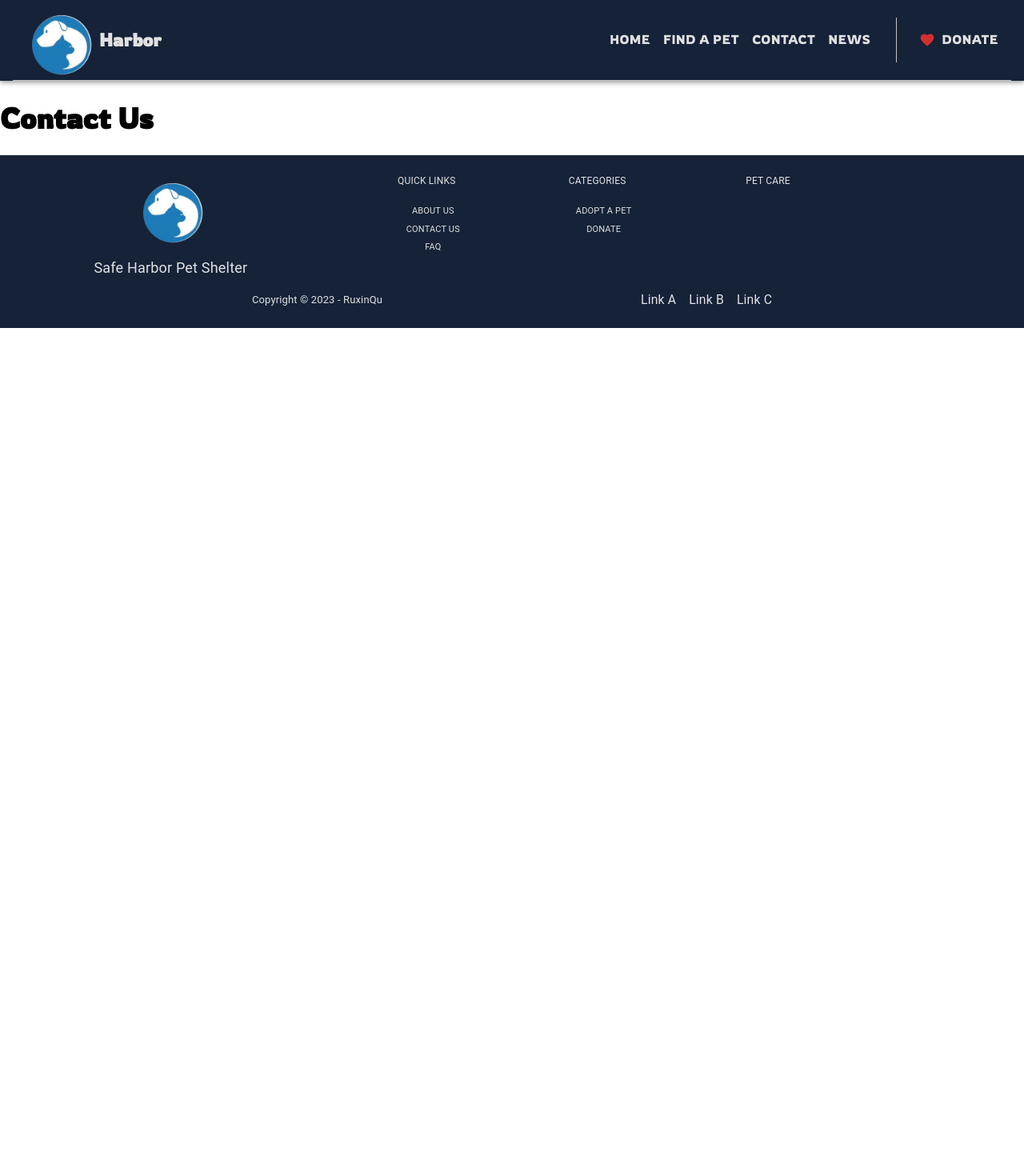
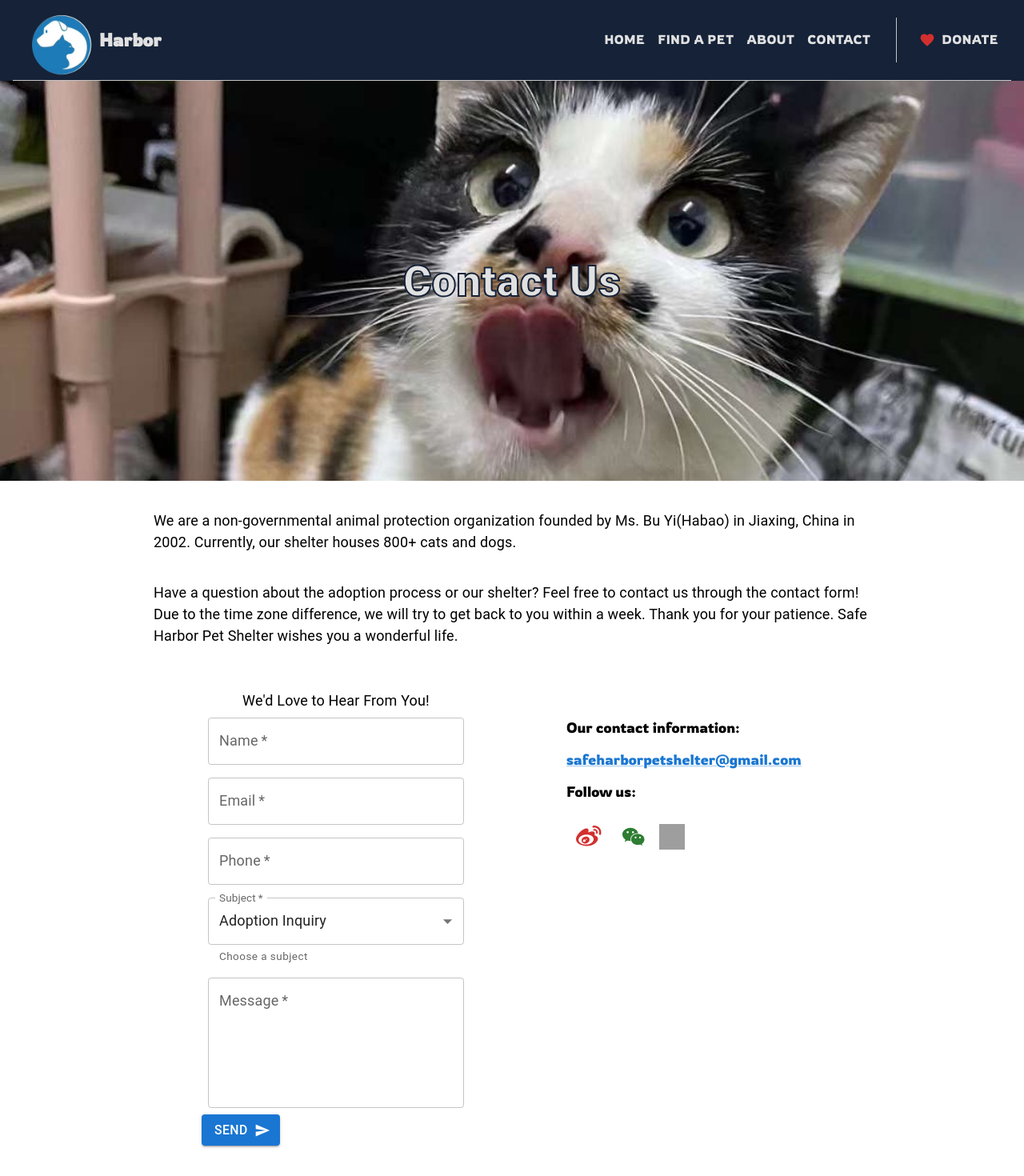
Before and after one commit to RuxinQu/safe-harbor-pet-shelter, a React (Create React App) app in the folder client/: page /contact in a window 1280 px wide. Shown: the top 1470 px of the page at 80% size. Before the commit the page ends 800 px from the top, so only its background shows below. Built offline with nearby package versions, Linux system fonts and the light colour scheme; grey boxes are pictures that could not be loaded.

Commit message:
add contact page

```diff
--- a/client/src/App.css
+++ b/client/src/App.css
@@ -30,6 +30,9 @@ html {
   padding-inline-start: 1ch;
 }
 
+.contact-title {
+  -webkit-text-stroke: 2px #152238; /* fallback for older browsers */
+}
 @media (max-width: 600px) {
   .home-img {
     clip-path: polygon(0% 0%, 100% 0%, 100% 100%, 0% 100%);
--- /dev/null
+++ b/client/src/components/About/Hero.js
@@ -0,0 +1,30 @@
+import React from "react";
+import Box from "@mui/material/Box";
+import Typography from "@mui/material/Typography";
+
+export const Hero = () => {
+  return (
+    <Box
+      sx={{
+        width: "100%",
+        height: 500,
+        backgroundImage: "url(/assets/banner-about.JPG)",
+        display: "flex",
+        alignItems: "center",
+        justifyContent: "center",
+        backgroundPosition: "center",
+      }}
+    >
+      <Typography
+        color={"#fff"}
+        sx={{
+          textAlign: "center",
+          fontWeight: 800,
+          fontSize: { xs: "1.5rem", sm: "2rem", lg: "3rem" },
+        }}
+      >
+        Safe Harbor Pet Shelter (China)
+      </Typography>
+    </Box>
+  );
+};
--- /dev/null
+++ b/client/src/components/About/SocialIcon.js
@@ -0,0 +1,47 @@
+import React, { useState } from "react";
+import IconButton from "@mui/material/IconButton";
+import Box from "@mui/material/Box";
+import { FaWeibo } from "react-icons/fa";
+import { AiFillWechat } from "react-icons/ai";
+export const SocialIcon = () => {
+  const [showWechat, setShowWechat] = useState(false);
+  return (
+    <Box>
+      <IconButton
+        aria-label="weibo"
+        size="large"
+        color="error"
+        component={"a"}
+        target="_blank"
+        href="https://weibo.com/n/哈宝的爱之家基地"
+      >
+        <FaWeibo />
+      </IconButton>
+      <IconButton
+        aria-label="phone"
+        size="large"
+        color="success"
+        onClick={() =>
+          showWechat ? setShowWechat(false) : setShowWechat(true)
+        }
+      >
+        <AiFillWechat />
+      </IconButton>
+      {showWechat && <span>Account Number: 13967353069</span>}
+      <IconButton
+        size="small"
+        color="error"
+        component="a"
+        target="_blank"
+        href="https://www.xiaohongshu.com/user/profile/5c2302d70000000005031f0c"
+      >
+        <img
+          src="https://asset.brandfetch.io/idvL6iJWSM/idR0HyI9DC.png"
+          alt="little red book"
+          width={31.5}
+          height={31.5}
+        />
+      </IconButton>
+    </Box>
+  );
+};
--- a/client/src/components/AppNavbar.js
+++ b/client/src/components/AppNavbar.js
@@ -17,8 +17,8 @@ import FavoriteIcon from "@mui/icons-material/Favorite";
 const pages = [
   { title: "Home", path: "/" },
   { title: "Find a Pet", path: "/pet" },
+  { title: "About", path: "/about-us" },
   { title: "Contact", path: "/contact" },
-  { title: "NEWS", path: "/news" },
 ];
 export const AppNavbar = () => {
   const [anchorElNav, setAnchorElNav] = useState(null);
--- /dev/null
+++ b/client/src/components/Contact/ContactForm.js
@@ -0,0 +1,101 @@
+import React, { useState } from "react";
+import Box from "@mui/material/Box";
+import TextField from "@mui/material/TextField";
+import Button from "@mui/material/Button";
+import SendIcon from "@mui/icons-material/Send";
+import { Typography } from "@mui/material";
+export const ContactForm = () => {
+  const [formState, setFormState] = useState({
+    name: "",
+    email: "",
+    phone: "",
+    subject: "",
+    message: "",
+  });
+
+  const handleChange = (event) => {
+    const target = event.target;
+    const value = target.value;
+    const name = target.name;
+    setFormState({ ...formState, [name]: value });
+  };
+
+  const handleSubmit = (e) => {
+    e.preventDefault();
+    // code to submit form data to server or send email
+  };
+
+  return (
+    <Box>
+      <Typography textAlign={"center"}>We'd Love to Hear From You!</Typography>
+      <Box
+        component="form"
+        sx={{
+          display: "flex",
+          flexDirection: "column",
+          "& .MuiTextField-root": { m: 1, width: 320 },
+        }}
+      >
+        <TextField
+          id="outlined-controlled"
+          label="Name"
+          name="name"
+          size="medium"
+          value={formState.name}
+          onChange={handleChange}
+          required
+        />
+        <TextField
+          id="outlined-controlled"
+          label="Email"
+          type="email"
+          name="email"
+          size="medium"
+          value={formState.email}
+          onChange={handleChange}
+          required
+        />
+        <TextField
+          id="outlined-controlled"
+          label="Phone"
+          type="tel"
+          name="phone"
+          size="medium"
+          value={formState.phone}
+          onChange={handleChange}
+          required
+        />
+        <TextField
+          id="filled-select-currency-native"
+          select
+          label="Subject"
+          SelectProps={{
+            native: true,
+          }}
+          helperText="Choose a subject"
+          name="subject"
+          size="medium"
+          variant="outlined"
+          required
+        >
+          <option value="Adoption Inquiry">Adoption Inquiry</option>
+          <option value="Volunteering">Volunteering</option>
+          <option value="Donations">Donations</option>
+          <option value="General Question">General Question</option>
+        </TextField>
+        <TextField
+          id="filled-multiline-static"
+          label="Message"
+          name="message"
+          size="medium"
+          multiline
+          rows={5}
+          required
+        />
+      </Box>
+      <Button variant="contained" endIcon={<SendIcon />}>
+        Send
+      </Button>
+    </Box>
+  );
+};
--- /dev/null
+++ b/client/src/components/Contact/Hero.js
@@ -0,0 +1,33 @@
+import React from "react";
+import Box from "@mui/material/Box";
+import Typography from "@mui/material/Typography";
+
+export const Hero = () => {
+  return (
+    <Box
+      sx={{
+        width: "100%",
+        height: 500,
+        backgroundImage: "url(/assets/banner-contact.JPG)",
+        display: "flex",
+        alignItems: "center",
+        justifyContent: "center",
+        backgroundPosition: "center",
+        backgroundRepeat: "no-repeat",
+        backgroundSize: "cover",
+      }}
+    >
+      <Typography
+        className="contact-title"
+        color="#e1e1e1"
+        sx={{
+          textAlign: "center",
+          fontWeight: 800,
+          fontSize: { xs: "1.5rem", sm: "2rem", lg: "3rem" },
+        }}
+      >
+        Contact Us
+      </Typography>
+    </Box>
+  );
+};
--- a/client/src/pages/Shelter/About.js
+++ b/client/src/pages/Shelter/About.js
@@ -1,14 +1,13 @@
-import React, { useEffect, useState } from "react";
+import React, { useEffect } from "react";
 import Box from "@mui/material/Box";
 import Link from "@mui/material/Link";
 import Divider from "@mui/material/Divider";
 import Typography from "@mui/material/Typography";
 import Button from "@mui/material/Button";
-import IconButton from "@mui/material/IconButton";
-import { FaWeibo } from "react-icons/fa";
-import { AiFillWechat } from "react-icons/ai";
+import { Hero } from "../../components/About/Hero";
+import { SocialIcon } from "../../components/About/SocialIcon";
 import { ShelterImgList } from "../../components/About/ShelterImgList";
-import { dogShelter, catShelter, charitySale } from "../../util/data";
+import { dogShelter, catShelter, adoption } from "../../util/data";
 
 const button = [
   { a: "/donate", text: "Thinking of Donating to us?" },
@@ -16,41 +15,43 @@ const button = [
 ];
 
 export default function Aboutus() {
-  const [showWechat, setShowWechat] = useState(false);
   useEffect(() => {
     window.scrollTo(0, 0);
   }, []);
   return (
+    <>
+      <Hero />
       <Box
         sx={{
           width: { xs: "90%", md: "70%", xl: 1200 },
-        m: "1rem auto",
+          m: "5rem auto",
         }}
       >
-      <Typography
+        <Divider
+          color="theme"
           sx={{
-          textAlign: "center",
-          fontWeight: 800,
-          fontSize: { xs: "1.4rem", md: "1.9rem" },
-          py: "2rem",
+            borderBottomWidth: 3,
+            m: "2rem auto",
+            backgroundColor: "#152238",
+            width: 100,
           }}
-      >
-        Safe Harbor Pet Shelter (China)
-      </Typography>
-      <Typography variant="body1">
-        We are a non-governmental animal protection organization founded by Ms.
-        Bu Yi (Habao) in 2002. It is a member of{" "}
+        />
+        <Typography sx={{ my: "2rem" }}>
+          We are a non-governmental animal protection organization founded by
+          Ms. Bu Yi (Habao) in 2002. It is a member of{" "}
           <Link href="http://www.csapa.org/apinfo/26461.htm" target="_blank">
             China Small Animal Protection Association
           </Link>
-        . For the past {new Date().getFullYear() - 2002} years, our organization
-        has been dedicated to rescuing as many stray cats and dogs as possible.
+          . For the past {new Date().getFullYear() - 2002} years, our
+          organization has been dedicated to rescuing as many stray cats and
+          dogs as possible.
+        </Typography>
+        <Typography sx={{ my: "2rem" }}>
           Currently, we care for over <strong>800</strong> cats and dogs in
-        Jiaxing, China, providing them with essential health care and services,
-        including spaying/neutering and vaccinations. Our ultimate goal is to
-        help each animal find a loving and permanent home.
+          Jiaxing, China, providing them with essential health care and
+          services, including spaying/neutering and vaccinations. Our ultimate
+          goal is to help each animal find a loving and permanent home.
         </Typography>
-
         {/* dog house section */}
         <Box
           sx={{
@@ -66,10 +67,10 @@ export default function Aboutus() {
             <Typography variant="h6" textAlign="center">
               The Dog House
             </Typography>
-          <Typography variant="body1">
+            <Typography sx={{ my: "1rem" }}>
               We do everything we can to keep the dogs happy in the farmhouse
-            yard. We receive donations to cover the cost of food and other daily
-            expenses.
+              yard. We receive donations to cover the cost of food and other
+              daily expenses.
             </Typography>
           </Box>
         </Box>
@@ -95,9 +96,9 @@ export default function Aboutus() {
             <Typography variant="h6" textAlign="center">
               The Cat House
             </Typography>
-          <Typography variant="body1">
-            We have many volunteers who help with cleaning the shelter, feeding
-            the cats, providing medical care and etc.
+            <Typography sx={{ my: "1rem" }}>
+              We have many volunteers who help with cleaning the shelter,
+              feeding the cats, providing medical care and etc.
             </Typography>
           </Box>
           <ShelterImgList images={catShelter} shelter="cat" />
@@ -114,15 +115,15 @@ export default function Aboutus() {
             my: "5px",
           }}
         >
-        <ShelterImgList images={charitySale} shelter="sale" />
+          <ShelterImgList images={adoption} shelter="sale" />
           <Box sx={{ width: { xs: "100%", lg: "400px" }, fontWeight: 600 }}>
             <Typography variant="h6" textAlign="center">
               Adoption & Charity Sale
             </Typography>
-          <Typography variant="body1">
-            Our volunteers always hold adoption activity to let people meet our
-            lovely animals. Charity sale are organized by our volunteers. All
-            money and donations are directly used for our animals.
+            <Typography sx={{ my: "1rem" }}>
+              Our volunteers always hold adoption activity to let people meet
+              our lovely animals. Charity sale are organized by our volunteers.
+              All money and donations are directly used for our animals.
             </Typography>
           </Box>
         </Box>
@@ -136,69 +137,29 @@ export default function Aboutus() {
             alignItems: "center",
           }}
         >
-        <Typography variant="body1">
+          <Typography sx={{ my: "1rem" }}>
             However, The COVID-19 pandemic has caused the shelter to face
-          unprecedented financial challenges. Transportation issues have caused
-          some dogs and cats to remain in the shelter, even though a suitable
-          family has been found for them.
+            unprecedented financial challenges. Transportation issues have
+            caused some dogs and cats to remain in the shelter, even though a
+            suitable family has been found for them.
           </Typography>
           {button.map((b) => (
             <Button
               key={b.text}
               component={"a"}
               href={b.a}
-            target="_blank"
               variant="outlined"
               sx={{ margin: "0.5rem 0" }}
             >
               {b.text}
             </Button>
           ))}
-        <Typography variant="body1">
+          <Typography sx={{ my: "1rem" }}>
             We welcome all questions. If you have any questions regarding our
-          shelter, feel free to{" "}
-          <Link href="/contact" target="_blank">
-            contact us
-          </Link>{" "}
-          or check out our social media(in Chinese).
+            shelter, feel free to <Link href="/contact">contact us</Link> or
+            check out our social media(in Chinese).
           </Typography>
-        <Box>
-          <IconButton
-            aria-label="weibo"
-            size="large"
-            color="error"
-            component={"a"}
-            target="_blank"
-            href="https://weibo.com/n/哈宝的爱之家基地"
-          >
-            <FaWeibo />
-          </IconButton>
-          <IconButton
-            aria-label="phone"
-            size="large"
-            color="success"
-            onClick={() =>
-              showWechat ? setShowWechat(false) : setShowWechat(true)
-            }
-          >
-            <AiFillWechat />
-          </IconButton>
-          {showWechat && <span>Account Number: 13967353069</span>}
-          <IconButton
-            size="small"
-            color="error"
-            component="a"
-            target="_blank"
-            href="https://www.xiaohongshu.com/user/profile/5c2302d70000000005031f0c"
-          >
-            <img
-              src="https://asset.brandfetch.io/idvL6iJWSM/idR0HyI9DC.png"
-              alt="little red book"
-              width={31.5}
-              height={31.5}
-            />
-          </IconButton>
-        </Box>
+          <SocialIcon />
         </Box>
 
         <Box
@@ -218,5 +179,6 @@ export default function Aboutus() {
           ></iframe>
         </Box>
       </Box>
+    </>
   );
 }
--- a/client/src/pages/Shelter/Contact.js
+++ b/client/src/pages/Shelter/Contact.js
@@ -1,8 +1,61 @@
-import React, { useEffect } from "react";
+import React, { useEffect, useState } from "react";
+import Box from "@mui/material/Box";
+import Typography from "@mui/material/Typography";
+import Link from "@mui/material/Link";
+import { SocialIcon } from "../../components/About/SocialIcon";
+import { ContactForm } from "../../components/Contact/ContactForm";
+import { Hero } from "../../components/Contact/Hero";
 
 export default function Contact() {
   useEffect(() => {
     window.scrollTo(0, 0);
   }, []);
-  return <h1>Contact Us</h1>;
+  return (
+    <>
+      <Hero />
+      <Box
+        className="contact"
+        sx={{
+          width: { xs: "90%", md: "70%", xl: 1200 },
+          m: "2rem auto",
+        }}
+      >
+        <Typography sx={{ my: "2rem" }}>
+          We are a non-governmental animal protection organization founded by
+          Ms. Bu Yi(Habao) in Jiaxing, China in 2002. Currently, our shelter
+          houses 800+ cats and dogs.
+        </Typography>
+        <Typography sx={{ my: "2rem" }}>
+          Have a question about the adoption process or our shelter? Feel free
+          to contact us through the contact form! Due to the time zone
+          difference, we will try to get back to you within a week. Thank you
+          for your patience. Safe Harbor Pet Shelter wishes you a wonderful
+          life.
+        </Typography>
+        <Box
+          sx={{
+            display: "flex",
+            justifyContent: "space-around",
+            flexDirection: { xs: "column", md: "row" },
+            m: "3rem 0",
+          }}
+        >
+          <ContactForm />
+          <Box
+            sx={{
+              padding: "1rem 0",
+              width: 320,
+            }}
+          >
+            <p>Our contact information:</p>
+            <Link href="mailto:safeharborpetshelter@gmail.com">
+              safeharborpetshelter@gmail.com
+            </Link>
+            <p>Follow us:</p>
+            <SocialIcon />
+          </Box>
+        </Box>
+      </Box>
+    </>
+  );
 }
--- a/client/src/util/data.js
+++ b/client/src/util/data.js
@@ -127,7 +127,7 @@ export const catShelter = [
   { img: `/assets/cat-shelter-1.JPG`, alt: "cat-shelter" },
 ];
 
-export const charitySale = [
+export const adoption = [
   { img: `/assets/activity-1.JPG`, alt: "activity" },
   { img: `/assets/activity-2.JPG`, alt: "activity" },
   { img: `/assets/activity-3.JPG`, alt: "activity", rows: 1, cols: 2 },
```
Also changed, not shown: client/public/assets/banner-about.JPG (added), client/public/assets/banner-contact.JPG (added). Lines whose indentation alone changed are shown as unchanged.
